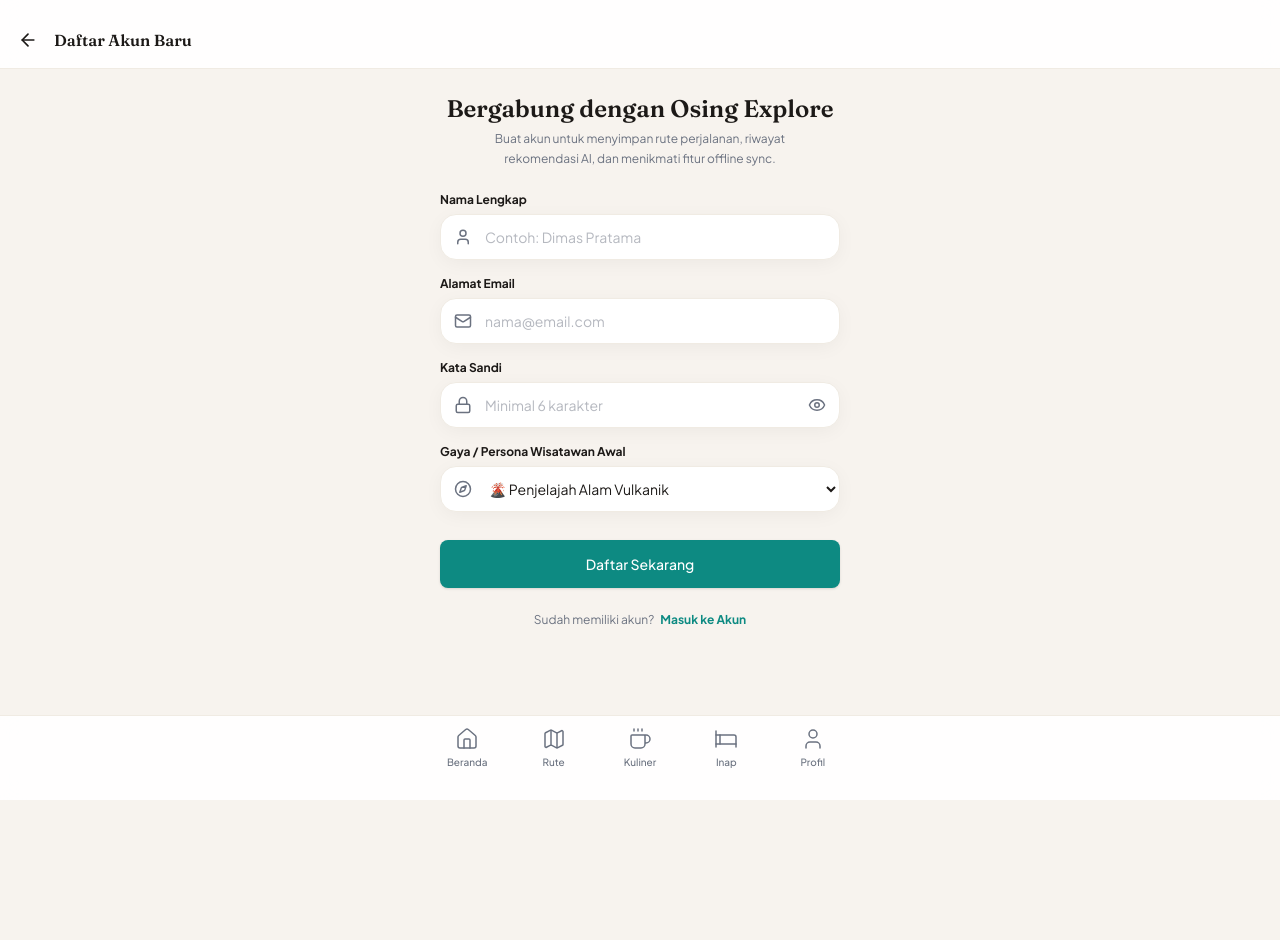
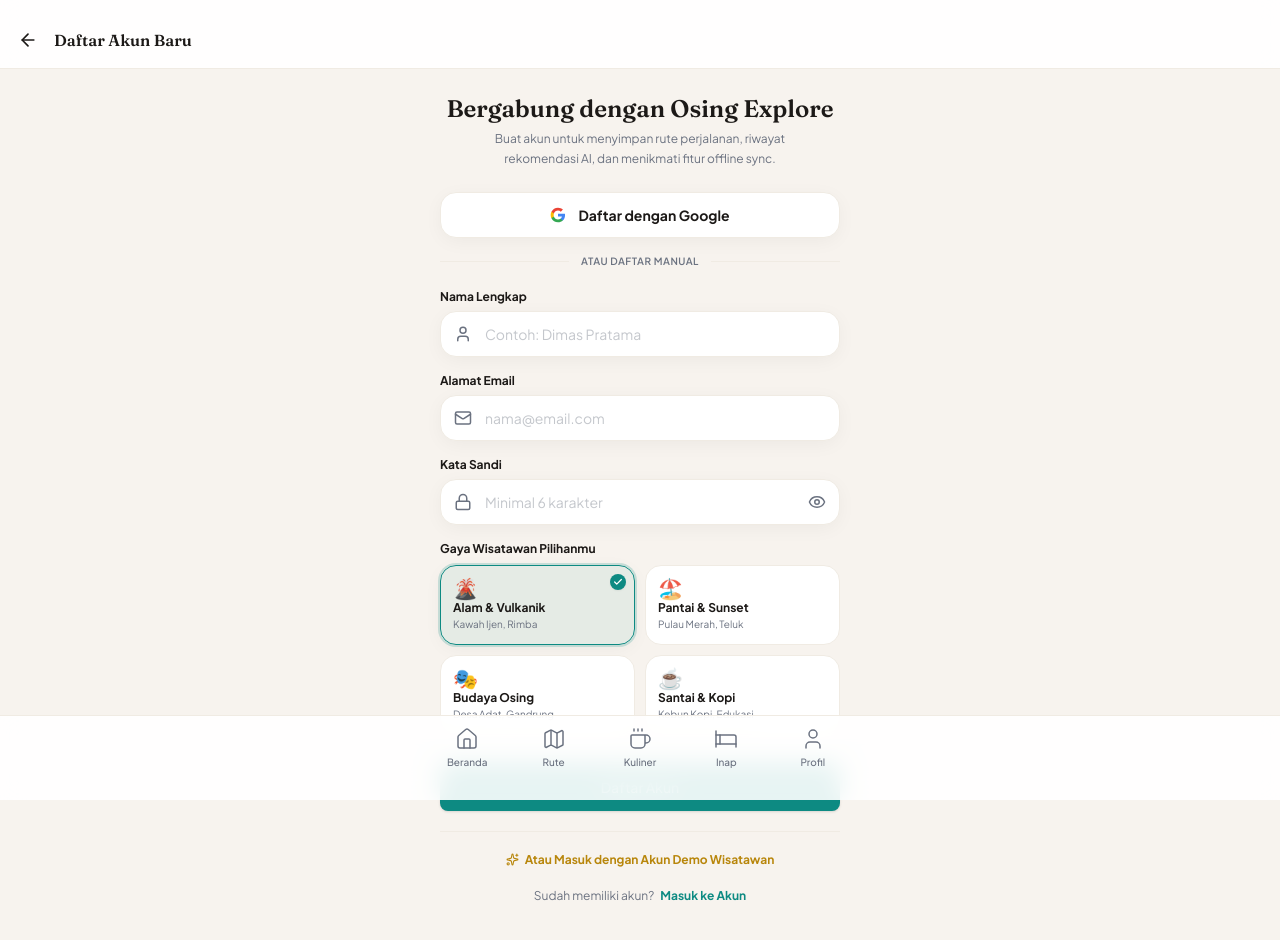
Before and after one commit to amalakbar16/Osing-Explore, a Next.js app in the folder frontend/: page /register in a window 1280 px wide. Shown: the top 940 px of the page. Before the commit the page ends 880 px from the top, so only its background shows below. Built offline with nearby package versions, Linux system fonts and the light colour scheme; no server answers.

Commit message:
fix(auth): replace native dropdown with 2x2 touch persona cards, prevent autofill, and add Google Sign-in button

```diff
--- a/frontend/src/app/login/page.tsx
+++ b/frontend/src/app/login/page.tsx
@@ -13,7 +13,7 @@
   const searchParams = useSearchParams();
   const redirectPath = searchParams.get('redirect') || '/profil';
 
-  const { signIn, signInDemo } = useAuth();
+  const { signIn, signInDemo, signInWithGoogle } = useAuth();
 
   const [email, setEmail] = useState('');
   const [password, setPassword] = useState('');
@@ -42,6 +42,15 @@
       }, 600);
     } else {
       setError(res.error || 'Gagal masuk. Periksa email dan kata sandi Anda.');
+    }
+  };
+
+  const handleGoogleSignIn = async () => {
+    setLoading(true);
+    const res = await signInWithGoogle();
+    if (!res.success) {
+      setError(res.error || 'Gagal masuk dengan Google.');
+      setLoading(false);
     }
   };
 
@@ -85,6 +94,22 @@
           </p>
         </div>
 
+        {/* Google Sign-In Button */}
+        <button
+          type="button"
+          onClick={handleGoogleSignIn}
+          disabled={loading}
+          className="w-full py-3 px-4 rounded-2xl border border-surface-alt bg-surface hover:bg-surface-alt text-ink text-xs sm:text-sm font-bold flex items-center justify-center gap-3 shadow-soft hover:shadow transition-all mb-4"
+        >
+          <svg className="w-4 h-4" viewBox="0 0 24 24">
+            <path fill="#4285F4" d="M22.56 12.25c0-.78-.07-1.53-.2-2.25H12v4.26h5.92c-.26 1.37-1.04 2.53-2.21 3.31v2.77h3.57c2.08-1.92 3.28-4.74 3.28-8.09z" />
+            <path fill="#34A853" d="M12 23c2.97 0 5.46-.98 7.28-2.66l-3.57-2.77c-.98.66-2.23 1.06-3.71 1.06-2.86 0-5.29-1.93-6.16-4.53H2.18v2.84C3.99 20.53 7.7 23 12 23z" />
+            <path fill="#FBBC05" d="M5.84 14.09c-.22-.66-.35-1.36-.35-2.09s.13-1.43.35-2.09V7.06H2.18C1.43 8.55 1 10.22 1 12s.43 3.45 1.18 4.94l2.85-2.22.81-.63z" />
+            <path fill="#EA4335" d="M12 5.38c1.62 0 3.06.56 4.21 1.64l3.15-3.15C17.45 2.09 14.97 1 12 1 7.7 1 3.99 3.47 2.18 7.06l3.66 2.84c.87-2.6 3.3-4.52 6.16-4.52z" />
+          </svg>
+          <span>Lanjutkan dengan Google</span>
+        </button>
+
         {/* Demo Fast Login Box for Gemastik Pitching */}
         <div className="mb-6 p-4 rounded-2xl bg-gradient-to-br from-accent-primary/10 via-accent-primary/5 to-accent-gold/10 border border-accent-primary/30 shadow-soft">
           <div className="flex items-center gap-2 mb-1.5">
@@ -109,7 +134,7 @@
         {/* Divider */}
         <div className="flex items-center gap-3 mb-6">
           <div className="flex-1 h-px bg-surface-alt" />
-          <span className="text-[11px] text-ink-muted uppercase tracking-wider font-semibold">Atau Masuk Manual</span>
+          <span className="text-[10px] text-ink-muted uppercase tracking-wider font-semibold">Atau Masuk Manual</span>
           <div className="flex-1 h-px bg-surface-alt" />
         </div>
 
@@ -129,17 +154,19 @@
         )}
 
         {/* Login Form */}
-        <form onSubmit={handleSubmit} className="space-y-4">
+        <form onSubmit={handleSubmit} autoComplete="off" className="space-y-4">
           <div>
             <label className="block text-xs font-bold text-ink mb-1.5">Alamat Email</label>
             <div className="relative flex items-center">
               <Mail className="absolute left-3.5 text-ink-muted" size={18} />
               <input
                 type="email"
+                name="login_email_field"
+                autoComplete="off"
                 placeholder="nama@email.com"
                 value={email}
                 onChange={(e) => setEmail(e.target.value)}
-                className="w-full bg-surface border border-surface-alt rounded-2xl py-3 pl-11 pr-4 text-sm text-ink placeholder:text-ink-muted/50 focus:outline-none focus:border-accent-primary focus:ring-2 focus:ring-accent-primary/10 transition-all shadow-soft"
+                className="w-full bg-surface border border-surface-alt rounded-2xl py-3 pl-11 pr-4 text-sm text-ink placeholder:text-ink-muted/40 focus:outline-none focus:border-accent-primary focus:ring-2 focus:ring-accent-primary/10 transition-all shadow-soft"
                 required
               />
             </div>
@@ -151,10 +178,12 @@
               <Lock className="absolute left-3.5 text-ink-muted" size={18} />
               <input
                 type={showPassword ? "text" : "password"}
-                placeholder="Minimal 6 karakter"
+                name="login_pass_field"
+                autoComplete="current-password"
+                placeholder="Masukkan kata sandi"
                 value={password}
                 onChange={(e) => setPassword(e.target.value)}
-                className="w-full bg-surface border border-surface-alt rounded-2xl py-3 pl-11 pr-11 text-sm text-ink placeholder:text-ink-muted/50 focus:outline-none focus:border-accent-primary focus:ring-2 focus:ring-accent-primary/10 transition-all shadow-soft"
+                className="w-full bg-surface border border-surface-alt rounded-2xl py-3 pl-11 pr-11 text-sm text-ink placeholder:text-ink-muted/40 focus:outline-none focus:border-accent-primary focus:ring-2 focus:ring-accent-primary/10 transition-all shadow-soft"
                 required
               />
               <button
--- a/frontend/src/app/register/page.tsx
+++ b/frontend/src/app/register/page.tsx
@@ -5,7 +5,7 @@
 import { useAuth } from '@/context/AuthContext';
 import PageTransition from '@/components/layout/PageTransition';
 import Button from '@/components/ui/Button';
-import { ArrowLeft, User, Mail, Lock, Eye, EyeOff, AlertCircle, CheckCircle2, Compass } from 'lucide-react';
+import { ArrowLeft, User, Mail, Lock, Eye, EyeOff, AlertCircle, CheckCircle2, Check, Sparkles } from 'lucide-react';
 import Link from 'next/link';
 
 function RegisterFormContent() {
@@ -13,7 +13,7 @@
   const searchParams = useSearchParams();
   const redirectPath = searchParams.get('redirect') || '/profil';
 
-  const { signUp } = useAuth();
+  const { signUp, signInWithGoogle, signInDemo } = useAuth();
 
   const [fullName, setFullName] = useState('');
   const [email, setEmail] = useState('');
@@ -51,6 +51,22 @@
     }
   };
 
+  const handleGoogleSignUp = async () => {
+    setLoading(true);
+    const res = await signInWithGoogle();
+    if (!res.success) {
+      setError(res.error || 'Gagal masuk dengan Google.');
+      setLoading(false);
+    }
+  };
+
+  const PERSONA_OPTIONS = [
+    { id: 'Penjelajah Alam Vulkanik', label: 'Alam & Vulkanik', icon: '🌋', desc: 'Kawah Ijen, Rimba' },
+    { id: 'Pencari Pesona Bahari & Sunset', label: 'Pantai & Sunset', icon: '🏖️', desc: 'Pulau Merah, Teluk' },
+    { id: 'Pencinta Seni & Budaya Osing', label: 'Budaya Osing', icon: '🎭', desc: 'Desa Adat, Gandrung' },
+    { id: 'Pelancong Santai & Rekreasi Edukasi', label: 'Santai & Kopi', icon: '☕', desc: 'Kebun Kopi, Edukasi' },
+  ];
+
   return (
     <PageTransition className="min-h-screen bg-base pb-24">
       {/* Top Header */}
@@ -74,6 +90,29 @@
           </p>
         </div>
 
+        {/* Google Sign-In Button */}
+        <button
+          type="button"
+          onClick={handleGoogleSignUp}
+          disabled={loading}
+          className="w-full py-3 px-4 rounded-2xl border border-surface-alt bg-surface hover:bg-surface-alt text-ink text-xs sm:text-sm font-bold flex items-center justify-center gap-3 shadow-soft hover:shadow transition-all mb-4"
+        >
+          <svg className="w-4 h-4" viewBox="0 0 24 24">
+            <path fill="#4285F4" d="M22.56 12.25c0-.78-.07-1.53-.2-2.25H12v4.26h5.92c-.26 1.37-1.04 2.53-2.21 3.31v2.77h3.57c2.08-1.92 3.28-4.74 3.28-8.09z" />
+            <path fill="#34A853" d="M12 23c2.97 0 5.46-.98 7.28-2.66l-3.57-2.77c-.98.66-2.23 1.06-3.71 1.06-2.86 0-5.29-1.93-6.16-4.53H2.18v2.84C3.99 20.53 7.7 23 12 23z" />
+            <path fill="#FBBC05" d="M5.84 14.09c-.22-.66-.35-1.36-.35-2.09s.13-1.43.35-2.09V7.06H2.18C1.43 8.55 1 10.22 1 12s.43 3.45 1.18 4.94l2.85-2.22.81-.63z" />
+            <path fill="#EA4335" d="M12 5.38c1.62 0 3.06.56 4.21 1.64l3.15-3.15C17.45 2.09 14.97 1 12 1 7.7 1 3.99 3.47 2.18 7.06l3.66 2.84c.87-2.6 3.3-4.52 6.16-4.52z" />
+          </svg>
+          <span>Daftar dengan Google</span>
+        </button>
+
+        {/* Divider */}
+        <div className="flex items-center gap-3 mb-5">
+          <div className="flex-1 h-px bg-surface-alt" />
+          <span className="text-[10px] text-ink-muted uppercase tracking-wider font-semibold">Atau Daftar Manual</span>
+          <div className="flex-1 h-px bg-surface-alt" />
+        </div>
+
         {/* Error / Success Alert */}
         {error && (
           <div className="mb-4 p-3 bg-accent-rose/10 border border-accent-rose/20 rounded-xl text-xs text-accent-rose flex items-start gap-2 animate-fade-in">
@@ -90,17 +129,19 @@
         )}
 
         {/* Register Form */}
-        <form onSubmit={handleSubmit} className="space-y-4">
+        <form onSubmit={handleSubmit} autoComplete="off" className="space-y-4">
           <div>
             <label className="block text-xs font-bold text-ink mb-1.5">Nama Lengkap</label>
             <div className="relative flex items-center">
               <User className="absolute left-3.5 text-ink-muted" size={18} />
               <input
                 type="text"
+                name="reg_fullname_unique"
+                autoComplete="off"
                 placeholder="Contoh: Dimas Pratama"
                 value={fullName}
                 onChange={(e) => setFullName(e.target.value)}
-                className="w-full bg-surface border border-surface-alt rounded-2xl py-3 pl-11 pr-4 text-sm text-ink placeholder:text-ink-muted/50 focus:outline-none focus:border-accent-primary focus:ring-2 focus:ring-accent-primary/10 transition-all shadow-soft"
+                className="w-full bg-surface border border-surface-alt rounded-2xl py-3 pl-11 pr-4 text-sm text-ink placeholder:text-ink-muted/40 focus:outline-none focus:border-accent-primary focus:ring-2 focus:ring-accent-primary/10 transition-all shadow-soft"
                 required
               />
             </div>
@@ -112,10 +153,12 @@
               <Mail className="absolute left-3.5 text-ink-muted" size={18} />
               <input
                 type="email"
+                name="reg_email_unique"
+                autoComplete="off"
                 placeholder="nama@email.com"
                 value={email}
                 onChange={(e) => setEmail(e.target.value)}
-                className="w-full bg-surface border border-surface-alt rounded-2xl py-3 pl-11 pr-4 text-sm text-ink placeholder:text-ink-muted/50 focus:outline-none focus:border-accent-primary focus:ring-2 focus:ring-accent-primary/10 transition-all shadow-soft"
+                className="w-full bg-surface border border-surface-alt rounded-2xl py-3 pl-11 pr-4 text-sm text-ink placeholder:text-ink-muted/40 focus:outline-none focus:border-accent-primary focus:ring-2 focus:ring-accent-primary/10 transition-all shadow-soft"
                 required
               />
             </div>
@@ -127,10 +170,12 @@
               <Lock className="absolute left-3.5 text-ink-muted" size={18} />
               <input
                 type={showPassword ? "text" : "password"}
+                name="reg_pwd_unique"
+                autoComplete="new-password"
                 placeholder="Minimal 6 karakter"
                 value={password}
                 onChange={(e) => setPassword(e.target.value)}
-                className="w-full bg-surface border border-surface-alt rounded-2xl py-3 pl-11 pr-11 text-sm text-ink placeholder:text-ink-muted/50 focus:outline-none focus:border-accent-primary focus:ring-2 focus:ring-accent-primary/10 transition-all shadow-soft"
+                className="w-full bg-surface border border-surface-alt rounded-2xl py-3 pl-11 pr-11 text-sm text-ink placeholder:text-ink-muted/40 focus:outline-none focus:border-accent-primary focus:ring-2 focus:ring-accent-primary/10 transition-all shadow-soft"
                 required
               />
               <button
@@ -143,20 +188,36 @@
             </div>
           </div>
 
+          {/* Persona Card Selector (Replaces buggy browser select) */}
           <div>
-            <label className="block text-xs font-bold text-ink mb-1.5">Gaya / Persona Wisatawan Awal</label>
-            <div className="relative flex items-center">
-              <Compass className="absolute left-3.5 text-ink-muted" size={18} />
-              <select
-                value={personaTitle}
-                onChange={(e) => setPersonaTitle(e.target.value)}
-                className="w-full bg-surface border border-surface-alt rounded-2xl py-3 pl-11 pr-4 text-sm text-ink focus:outline-none focus:border-accent-primary focus:ring-2 focus:ring-accent-primary/10 transition-all shadow-soft"
-              >
-                <option value="Penjelajah Alam Vulkanik">🌋 Penjelajah Alam Vulkanik</option>
-                <option value="Pencari Pesona Bahari & Sunset">🏖️ Pencari Pesona Bahari & Sunset</option>
-                <option value="Pencinta Seni & Budaya Osing">🎭 Pencinta Seni & Budaya Osing</option>
-                <option value="Pelancong Santai & Rekreasi Edukasi">☕ Pelancong Santai & Rekreasi Edukasi</option>
-              </select>
+            <label className="block text-xs font-bold text-ink mb-2">Gaya Wisatawan Pilihanmu</label>
+            <div className="grid grid-cols-2 gap-2.5">
+              {PERSONA_OPTIONS.map((item) => {
+                const isSelected = personaTitle === item.id;
+                return (
+                  <button
+                    key={item.id}
+                    type="button"
+                    onClick={() => setPersonaTitle(item.id)}
+                    className={`p-3 rounded-2xl border text-left flex flex-col justify-between h-20 transition-all relative ${
+                      isSelected
+                        ? 'border-accent-primary bg-accent-primary/8 ring-2 ring-accent-primary/20 shadow-soft'
+                        : 'border-surface-alt hover:border-accent-primary/30 bg-surface'
+                    }`}
+                  >
+                    {isSelected && (
+                      <div className="absolute top-2 right-2 w-4 h-4 rounded-full bg-accent-primary text-white flex items-center justify-center shadow-xs">
+                        <Check size={10} strokeWidth={3} />
+                      </div>
+                    )}
+                    <div className="text-xl leading-none">{item.icon}</div>
+                    <div>
+                      <div className="font-bold text-xs text-ink leading-tight">{item.label}</div>
+                      <div className="text-[10px] text-ink-muted truncate mt-0.5">{item.desc}</div>
+                    </div>
+                  </button>
+                );
+              })}
             </div>
           </div>
 
@@ -166,12 +227,26 @@
             className="w-full py-3.5 rounded-2xl font-bold text-sm shadow-colored-teal active:scale-[0.98] transition-all mt-3"
             disabled={loading}
           >
-            {loading ? 'Mendaftarkan Akun...' : 'Daftar Sekarang'}
+            {loading ? 'Mendaftarkan Akun...' : 'Daftar Akun'}
           </Button>
         </form>
 
+        {/* Demo Fast Access */}
+        <div className="mt-5 pt-4 border-t border-surface-alt text-center">
+          <button
+            type="button"
+            onClick={async () => {
+              await signInDemo();
+              router.push(redirectPath);
+            }}
+            className="inline-flex items-center gap-1.5 text-xs text-accent-gold font-bold hover:underline"
+          >
+            <Sparkles size={13} /> Atau Masuk dengan Akun Demo Wisatawan
+          </button>
+        </div>
+
         {/* Login Footer Link */}
-        <div className="text-center mt-6">
+        <div className="text-center mt-4">
           <p className="text-xs text-ink-muted">
             Sudah memiliki akun?{' '}
             <Link
```
Also changed, not shown: frontend/src/context/AuthContext.tsx (+18 -0 lines).
